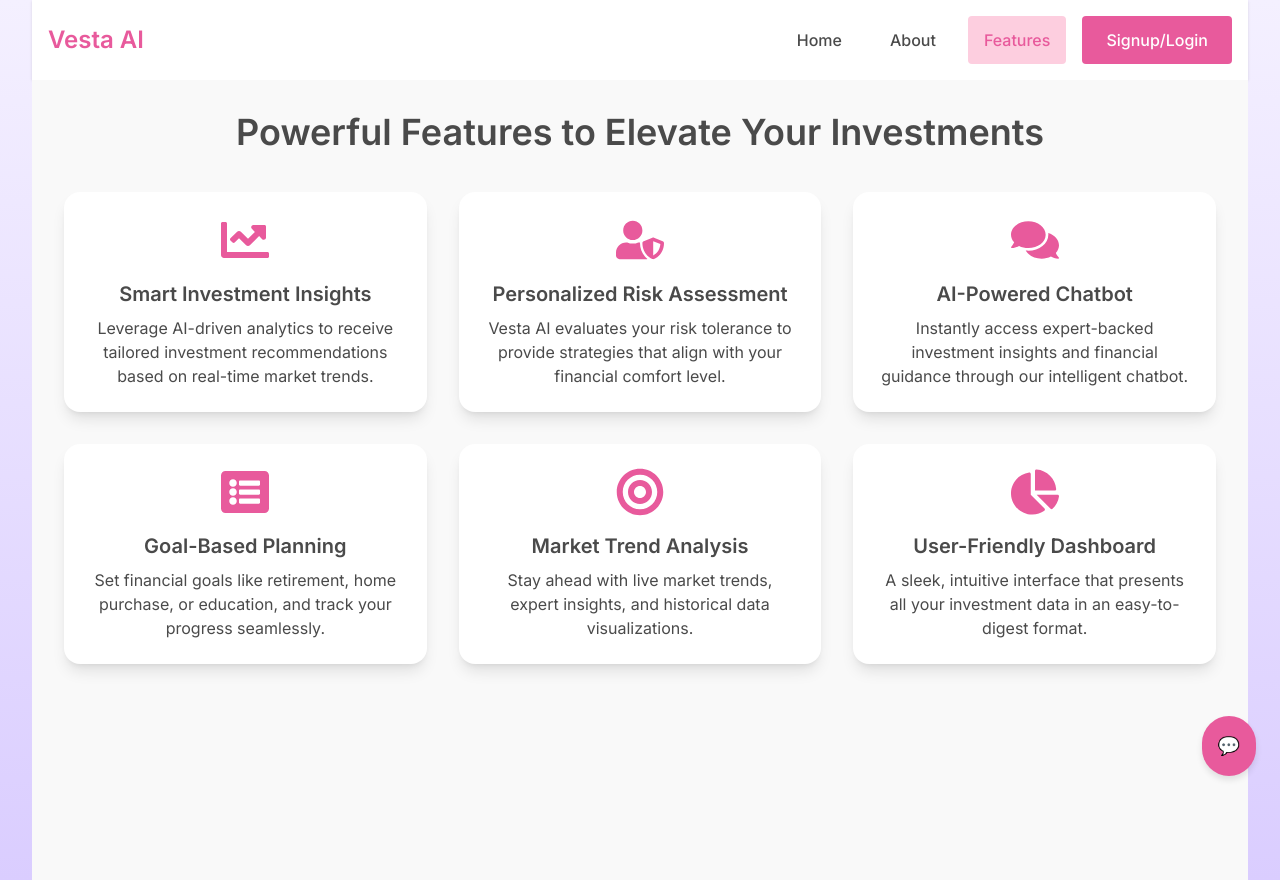
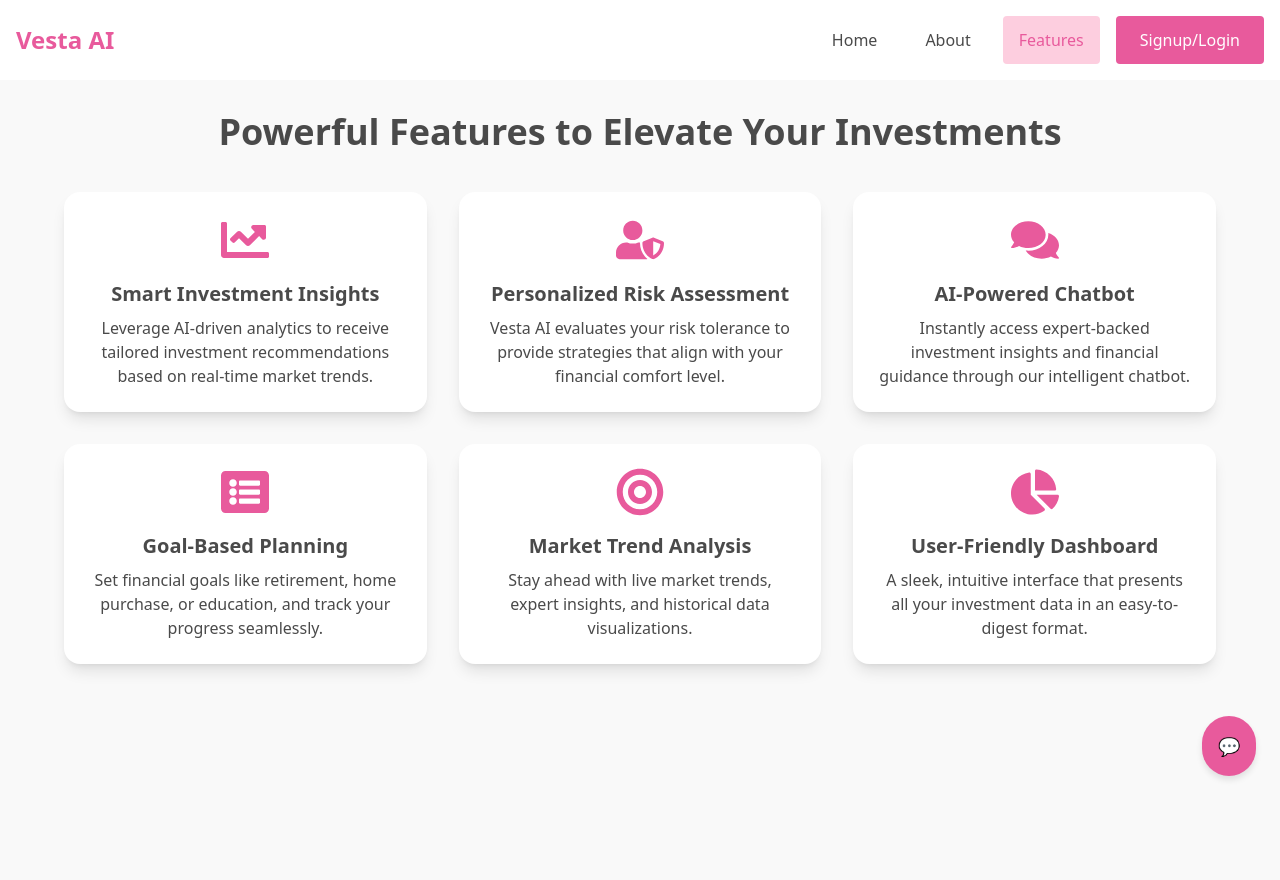
Before and after one commit to NupurChoudhary7/standard-chartered-hackathon, a React (Create React App) app: page /features in a window 1280 px wide. Built offline with nearby package versions, Linux system fonts and the light colour scheme; a web font is replaced by a local one.

Commit message:
Changes in UI

```diff
--- a/src/frontend/components/chatbot.css
+++ b/src/frontend/components/chatbot.css
@@ -1,19 +1,4 @@
 @import url('https://fonts.googleapis.com/css2?family=Inter:opsz,wght@14..32,100..900&family=Playfair+Display:ital,wght@0,400..900;1,400..900&family=Poppins:ital,wght@0,100;0,200;0,300;0,400;0,500;0,600;0,700;0,800;0,900;1,100;1,200;1,300;1,400;1,500;1,600;1,700;1,800;1,900&display=swap');
-
-* {
-  margin: 0;
-  padding: 0;
-  box-sizing: border-box;
-  font-family: 'Inter', sans-serif;
-}
-body {
-  width: 100%;
-  min-height: 100vh;
-  display: flex;
-  align-items: center;
-  justify-content: center;
-  background: linear-gradient(#f4f0ff, #dacdff);
-}
 
 .chatbot-popup .chat-header{
   display: flex;
```
